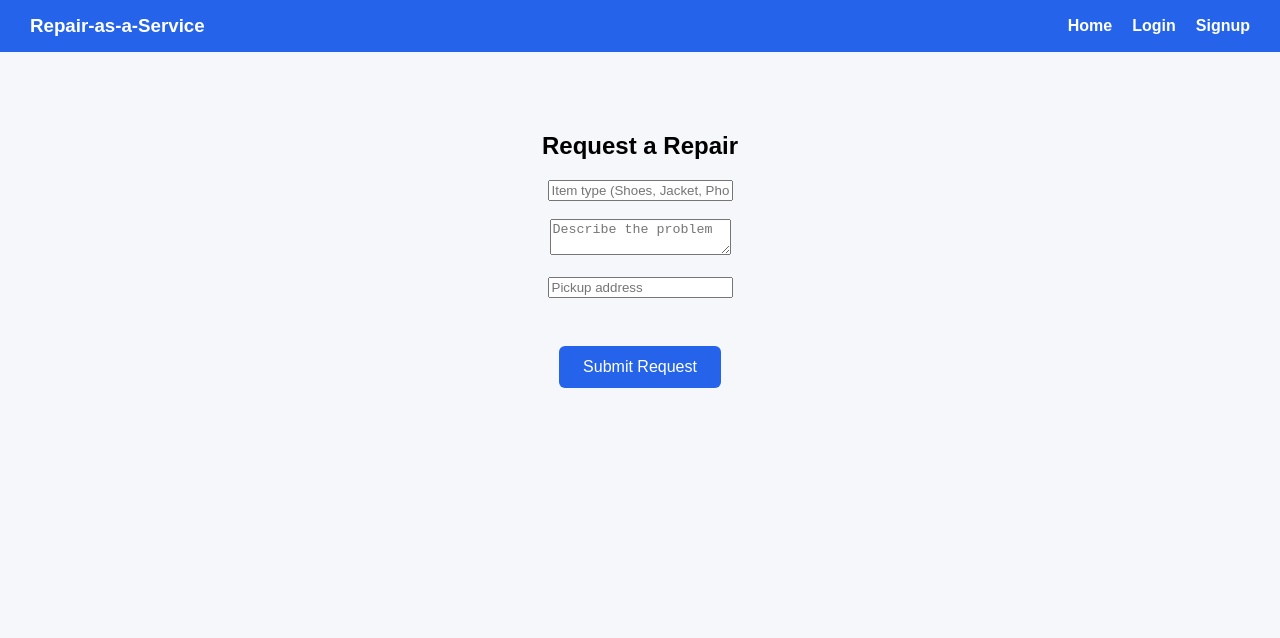
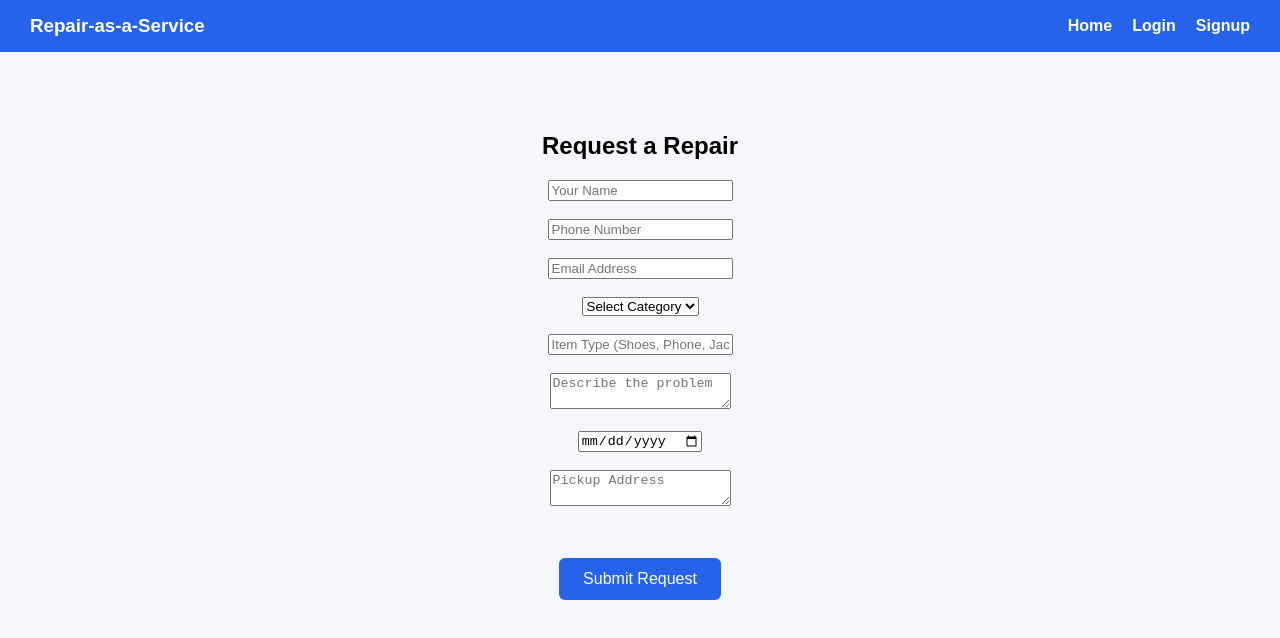
Before and after one commit to sandeepreddy2005/repair-as-a-service, a React (Create React App) app in the folder frontend/: page /request in a window 1280 px wide. Shown: the top 638 px of the page. Built offline with nearby package versions, Linux system fonts and the light colour scheme.

Commit message:
Update repair request form with full details

```diff
--- a/frontend/src/pages/RequestRepair.js
+++ b/frontend/src/pages/RequestRepair.js
@@ -1,43 +1,57 @@
 import { useState } from "react";
 
 function RequestRepair() {
-  const [itemType, setItemType] = useState("");
-  const [problem, setProblem] = useState("");
-  const [address, setAddress] = useState("");
+  const [formData, setFormData] = useState({
+    customerName: "",
+    phone: "",
+    email: "",
+    category: "",
+    itemType: "",
+    problem: "",
+    pickupDate: "",
+    address: "",
+  });
+
   const [submitted, setSubmitted] = useState(false);
 
-  function handleSubmit(e) {
+  function handleChange(e) {
+    setFormData({
+      ...formData,
+      [e.target.name]: e.target.value,
+    });
+  }
+
+  async function handleSubmit(e) {
     e.preventDefault();
 
-  if (!itemType || !problem || !address) {
+    // Basic validation
+    for (let key in formData) {
+      if (!formData[key]) {
         alert("Please fill all fields before submitting.");
         return;
       }
+    }
 
-  fetch("https://repair-as-a-service-backend.onrender.com/repair-request", {
+    try {
+      const response = await fetch(
+        "https://repair-as-a-service-backend.onrender.com/repair-request",
+        {
           method: "POST",
           headers: {
             "Content-Type": "application/json",
           },
-  body: JSON.stringify({
-    itemType,
-    problem,
-    address,
-  }),
-})
+          body: JSON.stringify(formData),
+        }
+      );
 
-    .then((response) => response.json())
-    .then((data) => {
+      const data = await response.json();
       console.log("Response from server:", data);
       setSubmitted(true);
-    })
-    .catch((error) => {
+    } catch (error) {
       console.error("Error:", error);
       alert("Failed to submit repair request");
-    });
     }
-
-
+  }
 
   return (
     <div className="app">
@@ -49,25 +63,64 @@ function RequestRepair() {
         <form onSubmit={handleSubmit}>
           <input
             type="text"
-            placeholder="Item type (Shoes, Jacket, Phone)"
-            value={itemType}
-            onChange={(e) => setItemType(e.target.value)}
+            name="customerName"
+            placeholder="Your Name"
+            onChange={handleChange}
+          />
+          <br /><br />
+
+          <input
+            type="text"
+            name="phone"
+            placeholder="Phone Number"
+            onChange={handleChange}
+          />
+          <br /><br />
+
+          <input
+            type="email"
+            name="email"
+            placeholder="Email Address"
+            onChange={handleChange}
+          />
+          <br /><br />
+
+          <select name="category" onChange={handleChange}>
+            <option value="">Select Category</option>
+            <option value="Electronics">Electronics</option>
+            <option value="Footwear">Footwear</option>
+            <option value="Clothing">Clothing</option>
+            <option value="Appliances">Appliances</option>
+          </select>
+          <br /><br />
+
+          <input
+            type="text"
+            name="itemType"
+            placeholder="Item Type (Shoes, Phone, Jacket)"
+            onChange={handleChange}
           />
           <br /><br />
 
           <textarea
+            name="problem"
             placeholder="Describe the problem"
-            value={problem}
-            onChange={(e) => setProblem(e.target.value)}
+            onChange={handleChange}
           ></textarea>
           <br /><br />
 
           <input
-            type="text"
-            placeholder="Pickup address"
-            value={address}
-            onChange={(e) => setAddress(e.target.value)}
+            type="date"
+            name="pickupDate"
+            onChange={handleChange}
           />
+          <br /><br />
+
+          <textarea
+            name="address"
+            placeholder="Pickup Address"
+            onChange={handleChange}
+          ></textarea>
           <br /><br />
 
           <button type="submit">Submit Request</button>
```
Lines whose indentation alone changed are shown as unchanged.
